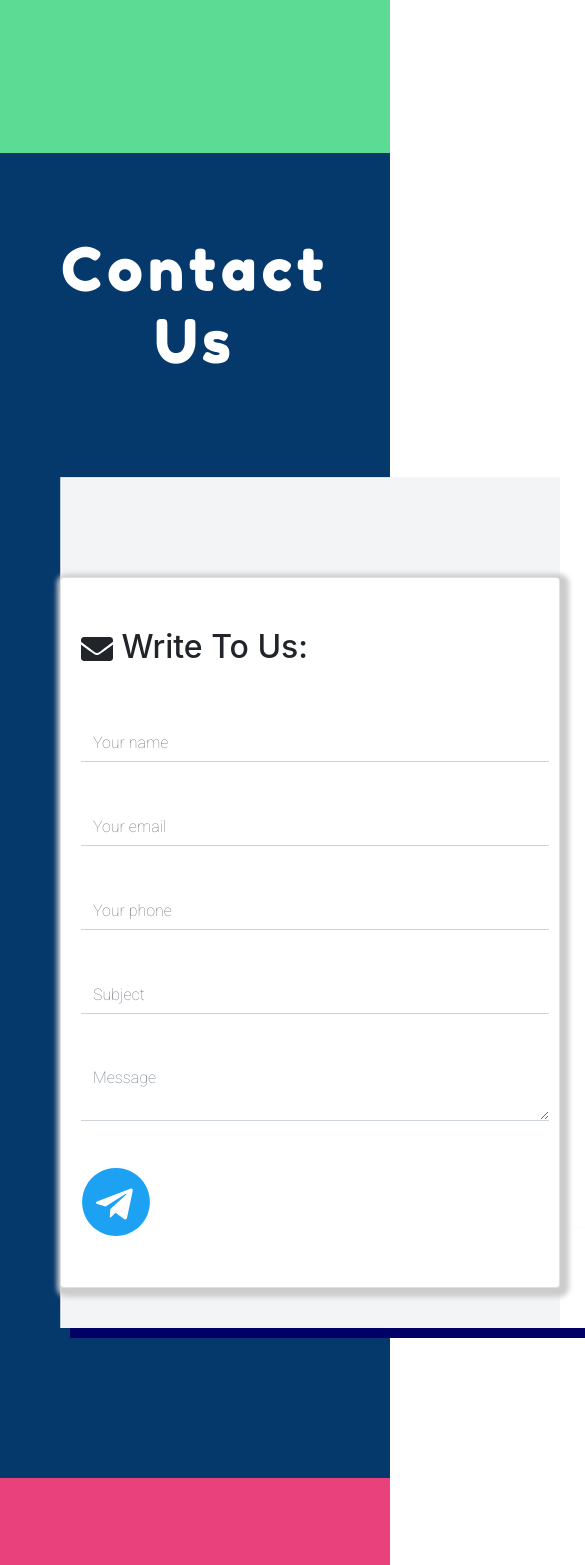
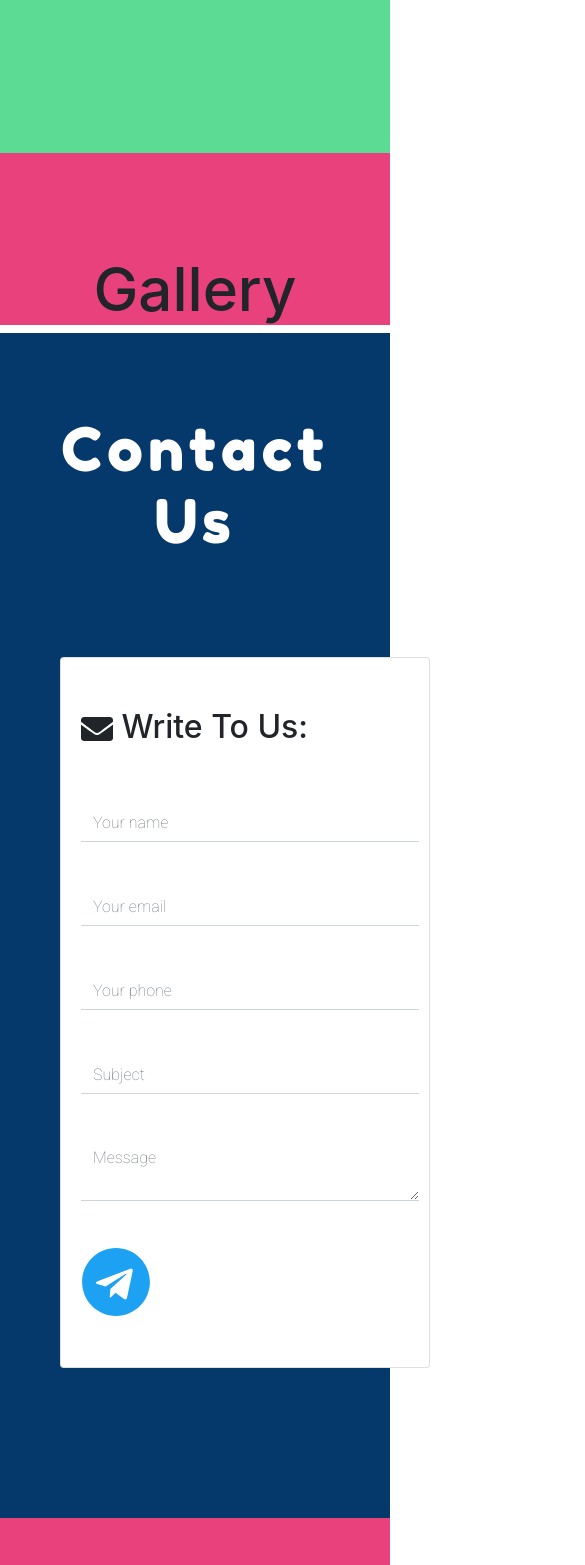
Before and after one commit to IIITG-Open-Source/Robotics-Club, a Next.js app: page / in a window 390 px wide. Shown: the part 4658-6223 px from the top of the page, 585 px wide, since content can reach past the window. Built offline with nearby package versions, Linux system fonts and the light colour scheme; a web font is replaced by a local one.

Commit message:
Added gallery component and made the landing page compatible with mobile screen

```diff
--- a/components/robotics/home/Body/Contact_Us/contact.module.css
+++ b/components/robotics/home/Body/Contact_Us/contact.module.css
@@ -57,11 +57,6 @@
   text-shadow: 1px 6px rgba(255, 0, 0, 0.5);
 }
 
-/* .contactimg {
-  margin-top: 100px;
-  margin-left: 70px;
-} */
-
 .mainhead {
   font-family: "Fredoka One", cursive;
   text-align: center;
@@ -71,18 +66,18 @@
   letter-spacing: 5px;
 }
 
-@media only screen and (max-width: 736px) {
+@media only screen and (max-width: 600px) {
+  .row{
+    margin-top: 100px;
+    width:400px;
+    background-image: none;
+    margin-bottom: 100px;
+    box-shadow:  none;
+  }
   .contactcont {
     background-color: white;
-    margin-top: 100px;
-    margin-bottom: 40px;
-    -webkit-box-shadow: 3px 3px 5px 6px #ccc; /* Safari 3-4, iOS 4.0.2 - 4.2, Android 2.3+ */
-    -moz-box-shadow: 3px 3px 5px 6px #ccc; /* Firefox 3.5 - 3.6 */
-    box-shadow: 3px 3px 5px 6px #ccc; /* Opera 10.5, IE 9, Firefox 4+, Chrome 6+, iOS 5 */
+    width:400px;
+    padding-right: 30px;
+    margin-right: 30px;
   }
-  /* .contactimg {
-    margin-top: 0px;
-    height: 288px;
-    margin-left: 40px;
-  } */
 }
--- a/components/robotics/home/Body/Gallery/Gallery.jsx
+++ b/components/robotics/home/Body/Gallery/Gallery.jsx
@@ -1,3 +1,11 @@
 import React from "react";
-import Styles from "./events.module.css";
+import Styles from "./gallery.module.css";
 import { Container, Row, Button } from "react-bootstrap";
+
+function Gallery() {
+    return <section id="gallery">
+        <h1 className = {Styles.mainHeading}>Gallery</h1>
+    </section>;
+}
+
+export default Gallery;
--- /dev/null
+++ b/components/robotics/home/Body/Gallery/gallery.module.css
@@ -0,0 +1,5 @@
+.mainHeading{
+    text-align: center;
+    padding-top: 100px;
+    font-size: 60px;
+}
--- a/components/robotics/home/Body/body.jsx
+++ b/components/robotics/home/Body/body.jsx
@@ -4,6 +4,7 @@ import Styles from "./body.module.css";
 import Events from "./Events/Events";
 import Contact from "./Contact_Us/Contact";
 import Coordinators from "./Coordinators/Coordinators";
+import Gallery from "./Gallery/Gallery";
 
 function body() {
   return (
@@ -17,6 +18,9 @@ function body() {
       <div className={Styles.coordinators}>
         <Coordinators />
       </div>
+      <div className={Styles.gallery}>
+        <Gallery />
+      </div>
       <div className={Styles.contactus}>
         <Contact />
       </div>
--- a/components/robotics/home/Body/body.module.css
+++ b/components/robotics/home/Body/body.module.css
@@ -14,3 +14,7 @@
 .coordinators {
   background-color: #5cdb95;
 }
+
+.gallery{
+  background-color: #e8417c;
+}
--- a/components/robotics/home/Header/Navbar/Navbar.jsx
+++ b/components/robotics/home/Header/Navbar/Navbar.jsx
@@ -25,7 +25,7 @@ function Navbar_robotics() {
           <Nav.Link href="#coordinators" className={Styles.navlink}>
             Coordinators
           </Nav.Link>
-          <Nav.Link href="#link" className={Styles.navlink}>
+          <Nav.Link href="#gallery" className={Styles.navlink}>
             Gallery
           </Nav.Link>
           <Nav.Link href="#contact" className={Styles.navlink}>
--- a/pages/past_coordinators.module.css
+++ b/pages/past_coordinators.module.css
@@ -12,15 +12,15 @@
 
   display: block;
   width: 100%;
-  background-color: rgba(241, 205, 199, 0.479);
+  background-color: #5cdb95;
   margin: 0px auto;
   text-align: center;
   font-size: 40px;
   color: rgb(8, 8, 8);
-  padding-top: 15px;
-  padding-bottom: 5px;
+  padding-top: 100px;
+  padding-bottom: 100px;
   border-radius: 5px;
-
+  font-size: 60px;
 
 }
 .heading2{
@@ -40,17 +40,18 @@
   margin: 40px auto 20px;
   padding-top: 20px;
 
-  border-radius: 200px;
+  /* border-radius: 200px; */
+  border-radius: 50%;
 }
 .container{
   display: flex;
   flex-direction: column;
-  background-color:rgba(241, 205, 199, 0.479) ;
+  background-color: #5cdb95 ;
 }
 .para{
   width: 60%;
   text-align: center;
   margin: auto auto;
   font-size: 20px;
-  padding-bottom: 20px;
+  padding-bottom: 50px;
 }
```
